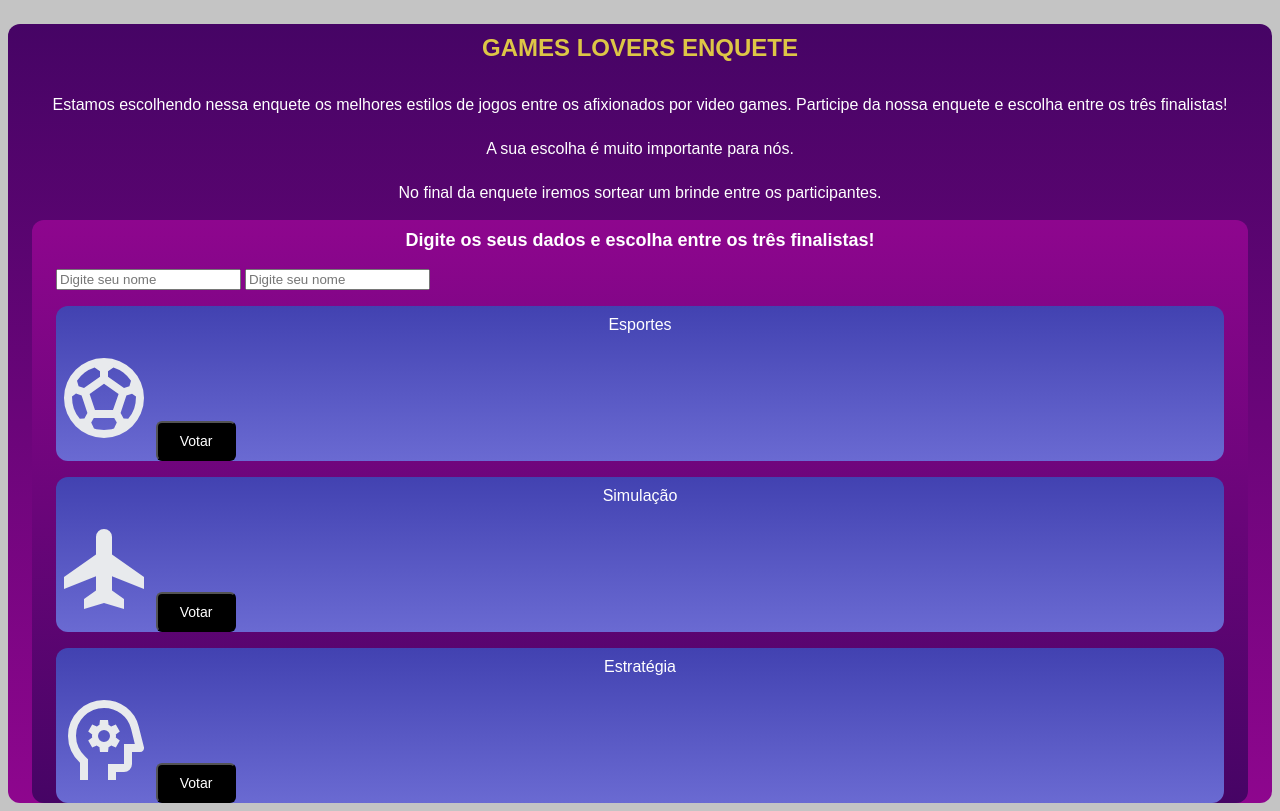
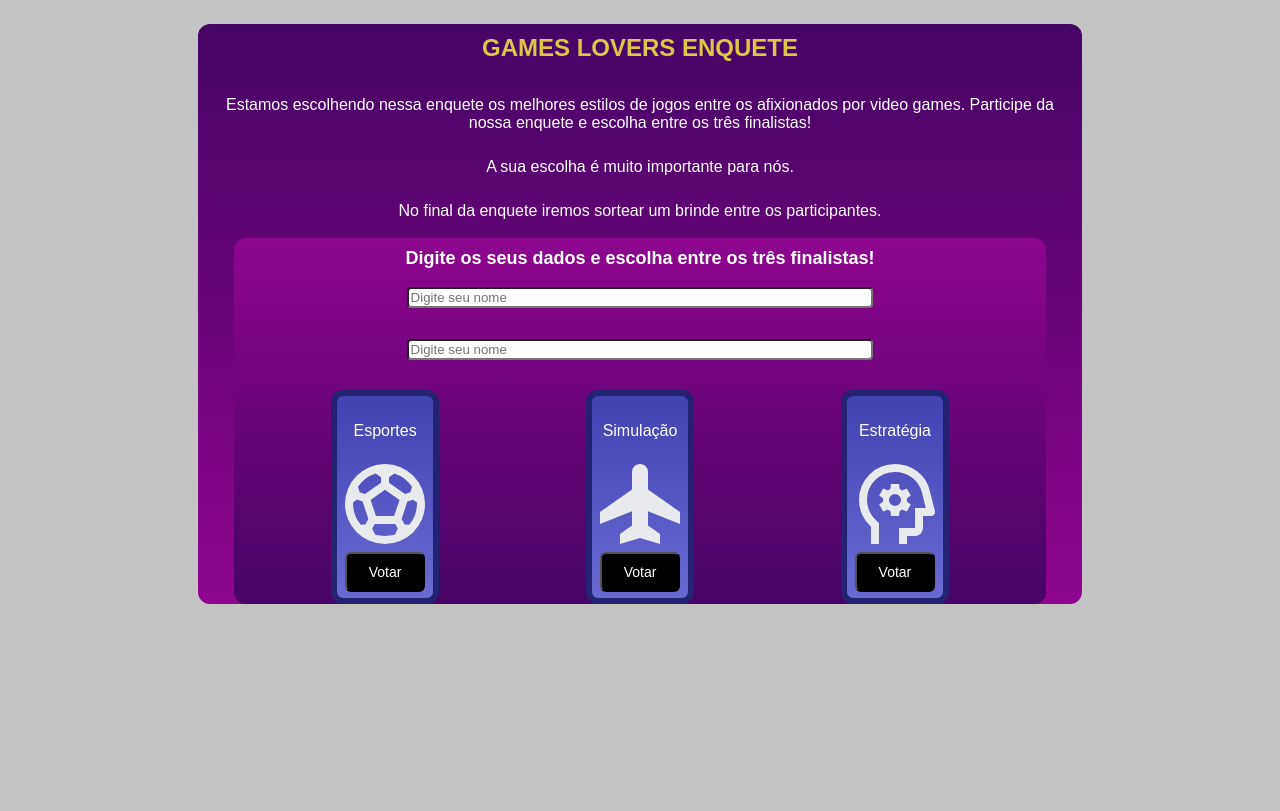
Before and after one commit to Nicolasalles/Projeto2, a plain HTML site: page index.html in a window 1280 px wide. Drawn offline with Linux system fonts and the light colour scheme.

Commit message:
orientação dos itens finalizada

```diff
--- a/index.html
+++ b/index.html
@@ -4,7 +4,7 @@
     <meta charset="UTF-8">
     <meta name="viewport" content="width=device-width, initial-scale=1.0">
     <link rel="stylesheet" href="style.css">
-    <title>Cassino Lovers Enquete</title>
+    <title>Gamers Lovers Enquete</title>
 </head>
 <body>
     <div class="bigBox">
@@ -17,9 +17,11 @@
 
         <div class ="smallBox">
             <p style="font-size: 18px; font-weight: bold;">Digite os seus dados e escolha entre os três finalistas!</p>
-            <input type="text" placeholder="Digite seu nome">
-            <input type="text" placeholder="Digite seu nome">
-
+            <div class = "txtAlgn">
+                <input type="text" placeholder="Digite seu nome" style="margin-bottom: 4%;">
+                <input type="text" placeholder="Digite seu nome" style="margin-bottom: 4%;">
+            </div>
+            <div class="flexCntnr">
                 <div class="card">
                     <p>Esportes</p>
                     <object data="svg/ball.svg" type="image/svg+xml"></object>
@@ -38,6 +40,7 @@
                     <button>Votar</button>
                 </div>
             </div>
+        </div>
 
     </div>
 
--- a/style.css
+++ b/style.css
@@ -4,8 +4,8 @@ body{
 
 .bigBox{
     border-radius: 12px;
-    margin-top: 12
-    px;
+    margin: 0% 15% 0% 15%;
+    padding: 0px 12px 0px 12px ;
     background-image: linear-gradient(rgb(70, 4, 101), rgb(142, 6, 142)) ;
 }
 
@@ -16,6 +16,16 @@ body{
     background-image: linear-gradient(rgb(142, 6, 142), rgb(70, 4, 101));
 }
 
+.txtAlgn{
+    display: flex;
+    flex-direction: column;
+}
+.flexCntnr{
+    display: flex;
+    flex-direction: row;
+    justify-content: space-around;
+}
+
 .titulo{
     font-size: 24px;
     font-weight: bold;
@@ -24,9 +34,20 @@ body{
 }
 
 .card{
+    padding: 0px 0px 6px 0px;
     border-radius: 12px;
     background-image: linear-gradient(rgb(66, 66, 177), rgb(106, 106, 210));
+    display: flex;
+    flex-direction: column;
+    border: solid;
+    border-color: rgb(35, 35, 114);
+    border-width: 6px;
+}
 
+input{
+    border-radius: 4px;
+    width: 60%;
+    align-self: center;
 }
 
 p{
@@ -43,7 +64,7 @@ object{
 button{
     width: 80px;
     height: 40px;
-    align-items: center;
+    align-self: center;
     color: white;
     font-size: 14px;
     background-color: black;
```
Lines whose indentation alone changed are shown as unchanged.
